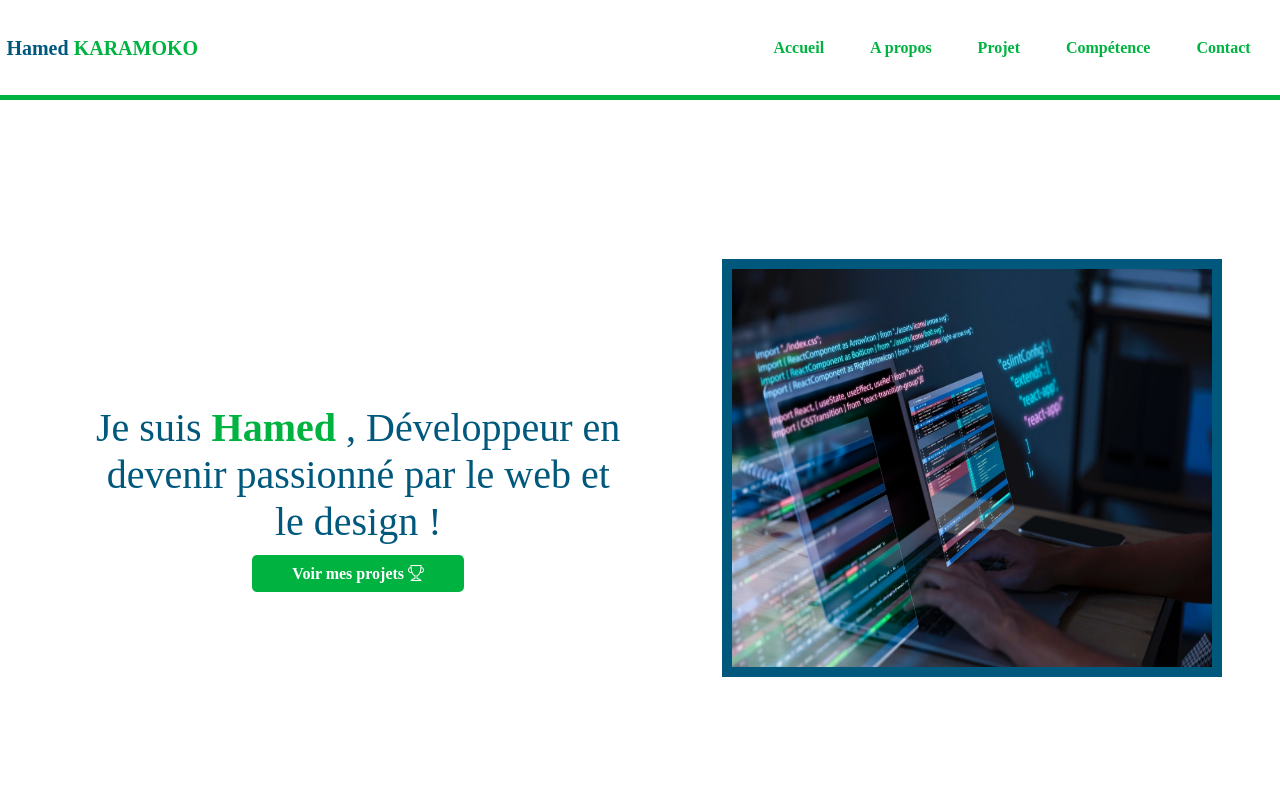
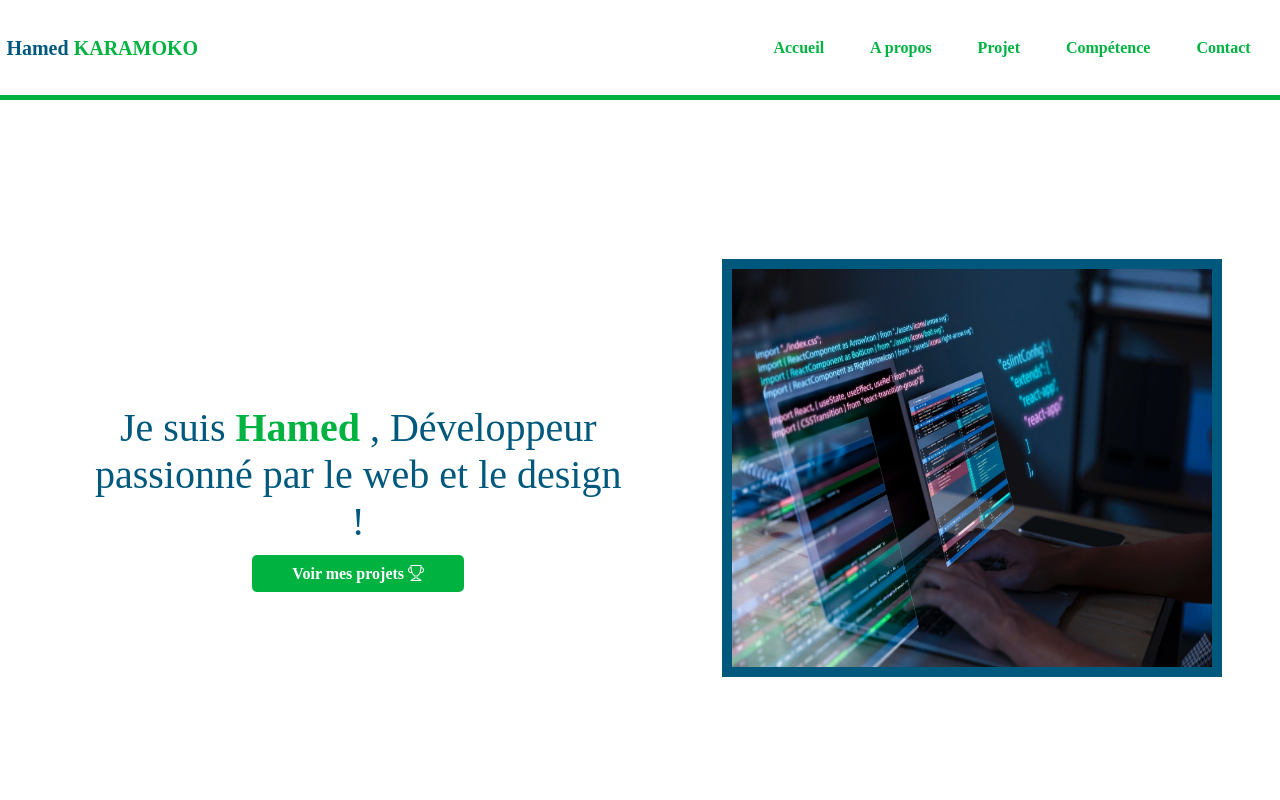
Before and after one commit to Hamed050411/Hamed.karamoko.github.io-, a plain HTML site: page index.html in a window 1280 px wide. Shown: the top 800 px of the page. Drawn offline with Linux system fonts and the light colour scheme.

Commit message:
Update index.html

```diff
--- a/index.html
+++ b/index.html
@@ -39,7 +39,7 @@
         <div class="container accueil">
             <div class="block">
                 <div class="texte box" id="texte-accueil">
-                    <p>Je suis  <Span>Hamed </Span>, Développeur en devenir passionné par le web et le design !
+                    <p>Je suis  <Span>Hamed </Span>, Développeur passionné par le web et le design !
                     </p>
                     <a href="#projets" class="btn btn-secondaire">Voir mes projets <i class="bi bi-trophy"></i></a>
                 </div>
```
